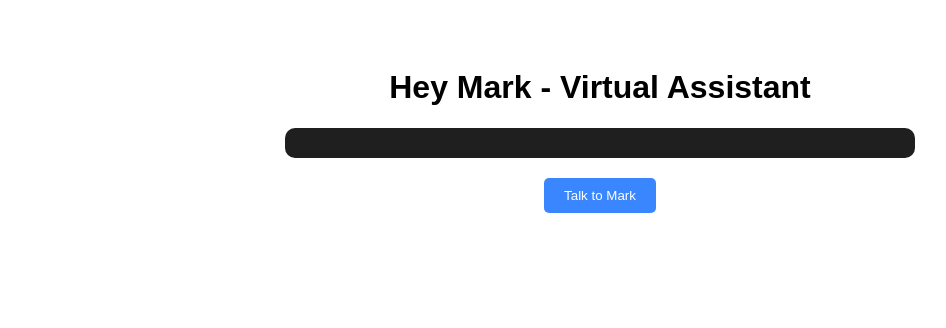
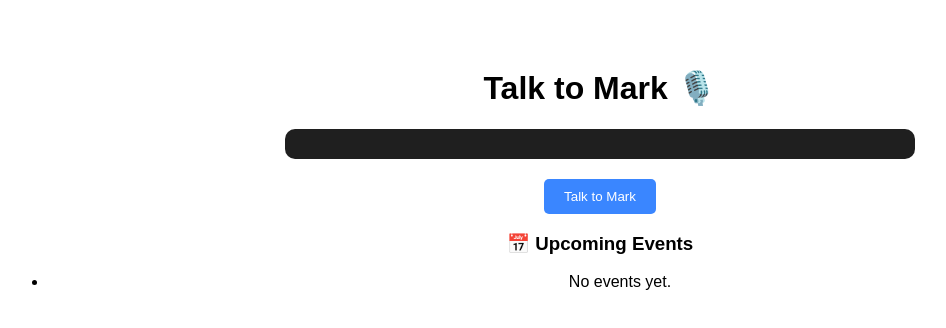
Before and after one commit to U2I109/Virtual-Assistant, a plain HTML site: page index.html in a window 1280 px wide. Shown: the whole page, without its empty margins (40-986 px from the left). Drawn offline with Linux system fonts and the light colour scheme.

Commit message:
Update index.html

```diff
--- a/index.html
+++ b/index.html
@@ -2,13 +2,22 @@
 <html lang="en">
 <head>
   <meta charset="UTF-8">
-  <title>Virtual Assistant</title>
+  <title>AI Personal Assistant</title>
   <link rel="stylesheet" href="style.css">
 </head>
 <body>
-  <h1>Hey Mark - Virtual Assistant</h1>
+  <h1>Talk to Mark 🎙️</h1>
+
   <div id="chatBox"></div>
   <button id="startBtn">Talk to Mark</button>
+
+  <!-- 🗓️ Calendar Section -->
+  <div id="calendar">
+    <h3>📅 Upcoming Events</h3>
+    <ul id="eventList">
+      <li>No events yet.</li>
+    </ul>
+  </div>
 
   <script src="script.js"></script>
 </body>
```
